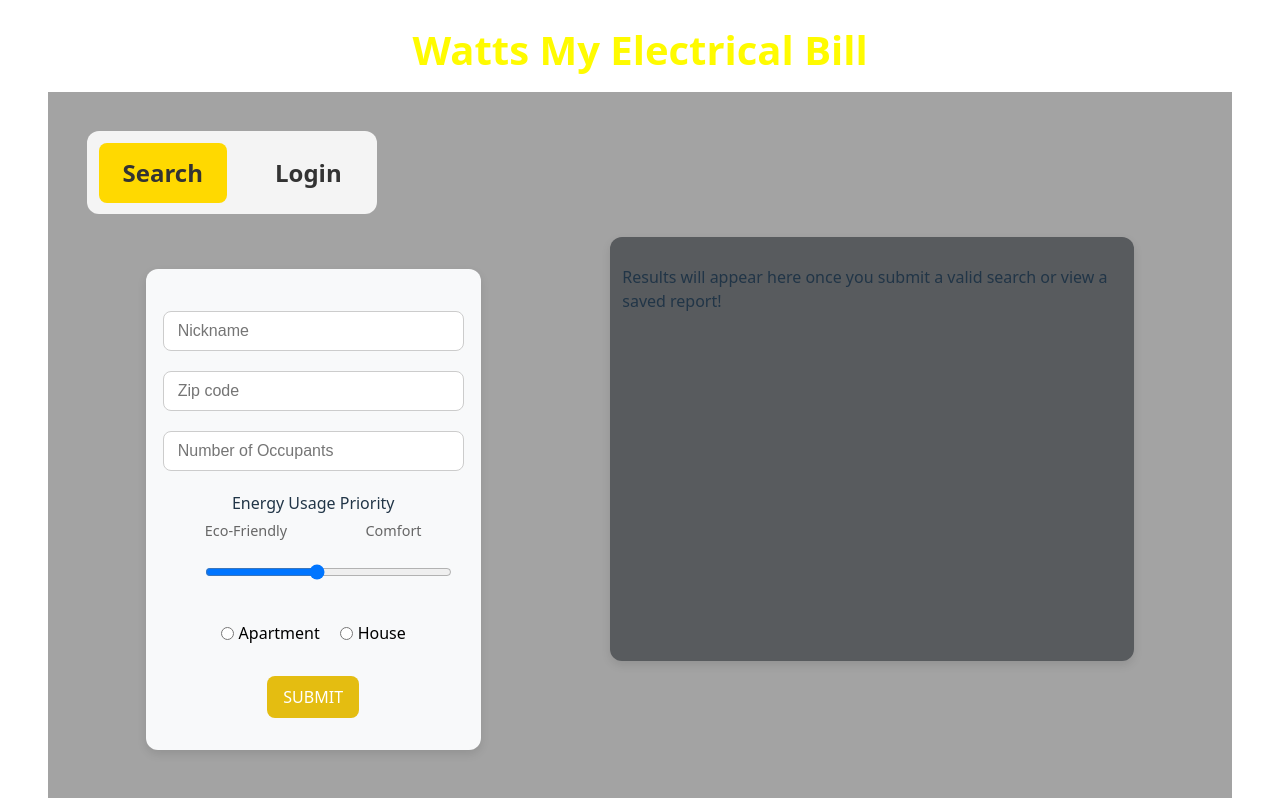
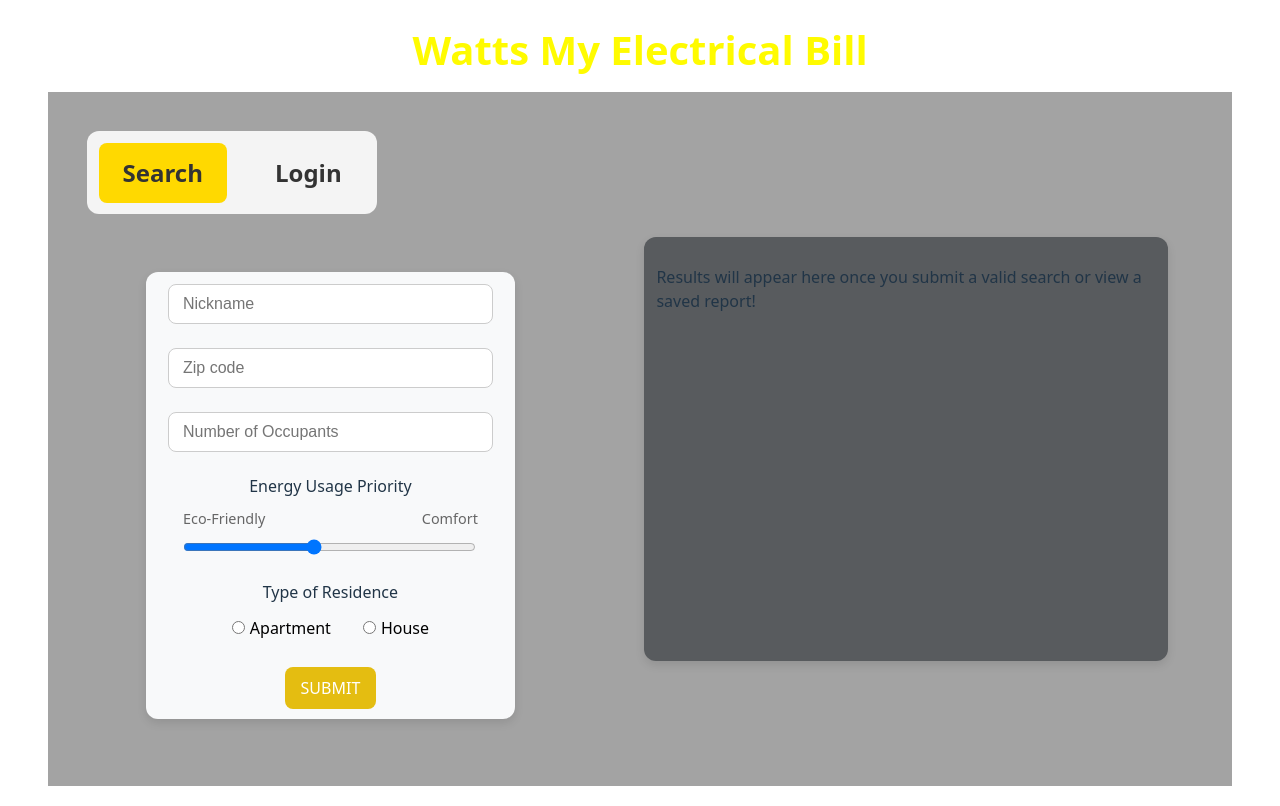
Before and after one commit to mkendall42/Watts-My-Electricity-Bill-FE-updates, a React (Vite) app: page / in a window 1280 px wide. Built offline with nearby package versions, Linux system fonts and the light colour scheme.

Commit message:
Fix: SearchContainer realignments and scaling corrections

```diff
--- a/src/SearchContainer/SearchContainer.css
+++ b/src/SearchContainer/SearchContainer.css
@@ -1,20 +1,26 @@
+.search-container {
+  width: 32%;
+  margin: 3%;
+  /* padding: 2rem; */
+}
+
 form {
   display: flex;
   flex-direction: column;
   align-items: center;
   background-color: #f8f9fa;
-  padding: 2rem;
+  /* padding: 2rem; */
   border-radius: 12px;
   box-shadow: 0 4px 10px rgba(0, 0, 0, 0.1);
-  width: 90%;
-  max-width: 500px;
-  margin: 2rem auto;
+  /* width: 90%; */
+  /* max-width: 500px; */
+  /* margin: 2rem auto; */
 }
 
 input {
-  width: 100%;
+  width: 80%;
   padding: 10px 14px;
-  margin: 10px 0;
+  margin: 12px 0;
   border: 1px solid #ccc;
   border-radius: 8px;
   font-size: 1rem;
@@ -22,7 +28,7 @@ input {
 
 button {
   padding: 10px 16px;
-  margin-top: 16px;
+  margin: 16px 0px 10px 0px;
   background-color: #3e49b1;
   color: white;
   border: none;
@@ -35,10 +41,27 @@ button:hover {
   background-color: #2f398a;
 }
 
+.residence-type-container {
+  width: 85%;
+  display: flex;
+  flex-direction: column;
+  justify-content: center;
+  margin-top: 5px;
+}
+
+/* .residence-type-container label :not(.residence-type) { */
+.residence-type-container label {
+  font-size: 1rem;
+  font-weight: 500;
+  text-align: center;
+}
+
 .residence-type {
   display: flex;
-  gap: 20px;
-  margin: 10px 0;
+  flex-direction: row;
+  justify-content: center;
+  gap: 32px;
+  margin: 5px 0;
 }
 
 .residence-type label {
@@ -47,6 +70,7 @@ button:hover {
   gap: 5px;
   cursor: pointer;
   color: black;
+  font-weight: 400;
 }
 
 .energy-slider-container {
@@ -56,7 +80,7 @@ button:hover {
 
 .energy-slider-container label {
   display: block;
-  margin-bottom: 5px;
+  margin-bottom: 10px;
   font-weight: 500;
   text-align: center;
 }
@@ -64,17 +88,18 @@ button:hover {
 .slider-labels {
   display: flex;
   justify-content: space-between;
-  margin-bottom: 5px;
+  /* margin-bottom: 5px; */
   font-size: 0.9rem;
   color: #666;
 }
 
 .energy-slider {
-  width: 100%;
+  width: 98%;
   height: 8px;
+  padding: 1px;
   background: #ddd;
-  border-radius: 4px;
-  outline: none;
+  /* border-radius: 4px; */
+  /* outline: none; */
 }
 
 .energy-slider::-webkit-slider-thumb {
--- a/src/SearchContainer/SearchContainer.jsx
+++ b/src/SearchContainer/SearchContainer.jsx
@@ -72,8 +72,7 @@ const SearchContainer = ({ user, setResults, isNewSearch, setIsNewSearch }) => {
   }
 
   return (
-    <div>
-
+    <div className="search-container">
       <form onSubmit={submitSearch}>
         <input
           type='text'
@@ -118,6 +117,8 @@ const SearchContainer = ({ user, setResults, isNewSearch, setIsNewSearch }) => {
           />
         </div>
 
+        <div className="residence-type-container">
+          <label>Type of Residence</label>
           <div className="residence-type">
             <label>
               <input
@@ -141,6 +142,7 @@ const SearchContainer = ({ user, setResults, isNewSearch, setIsNewSearch }) => {
               House
             </label>
           </div>
+        </div>
 
         <button type='submit'>SUBMIT</button>
       </form>
```
Lines whose indentation alone changed are shown as unchanged.
